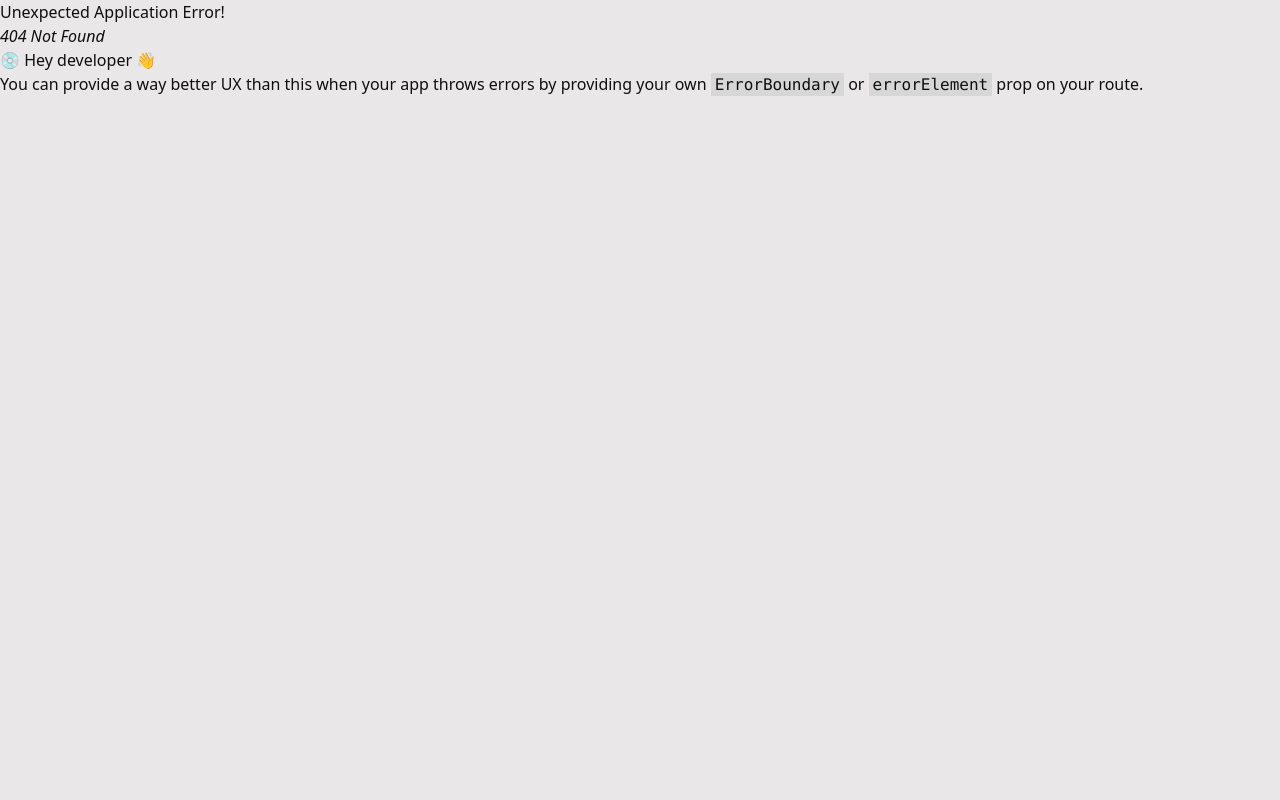
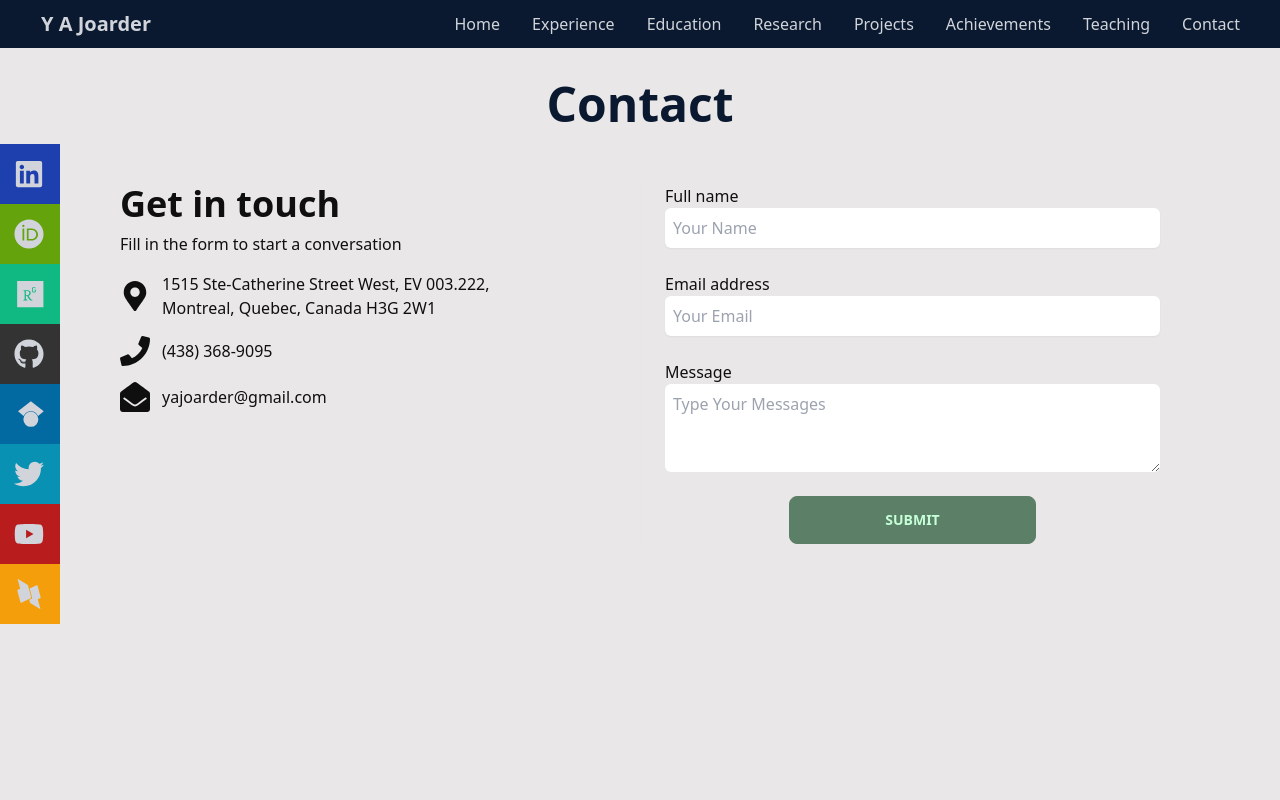
Before and after one commit to khalidhasansuhas/joarder-portfolio, a React (Create React App) app: page /contact in a window 1280 px wide. Before the commit this address had no page. Shown: the top 800 px of the page. Built offline with nearby package versions, Linux system fonts and the light colour scheme.

Commit message:
Contact  added

```diff
--- a/src/Routes/Routes.js
+++ b/src/Routes/Routes.js
@@ -1,5 +1,6 @@
 import { createBrowserRouter } from "react-router-dom";
 import Achievements from "../components/Achievements";
+import Contact from "../components/Contact";
 import Education from "../components/Education";
 import Experience from "../components/Experience";
 import Home from "../components/Home";
@@ -40,6 +41,10 @@ const router = createBrowserRouter([
                 path: '/teaching',
                 element: <Teaching></Teaching>
             },
+            {
+                path: '/contact',
+                element: <Contact></Contact>
+            },
 
         ]
     }
--- /dev/null
+++ b/src/components/Contact.jsx
@@ -0,0 +1,51 @@
+import React from 'react';
+import { FaEnvelopeOpen, FaMapMarkerAlt, FaPhone } from 'react-icons/fa';
+
+const Contact = () => {
+    return (
+        <div className='sm:h-screen'>
+            <h1 className='text-center text-5xl font-bold  pt-20  text-[#0a192f] '>Contact</h1>
+            <section className="py-6 dark:bg-gray-800 dark:text-gray-50 mt-8">
+                <div className="grid max-w-6xl grid-cols-1 px-6 mx-auto lg:px-8 md:grid-cols-2 md:divide-x">
+                    <div className="py-6 md:py-0 md:px-6">
+                        <h1 className="text-4xl font-bold">Get in touch</h1>
+                        <p className="pt-2 pb-4">Fill in the form to start a conversation</p>
+                        <div className="space-y-4">
+                            <p className="flex items-center">
+                                <FaMapMarkerAlt className='inline-block text-3xl mr-3'></FaMapMarkerAlt>
+                                <span>1515 Ste-Catherine Street West, EV 003.222,<br /> Montreal, Quebec, Canada H3G 2W1</span>
+                            </p>
+                            <p className="flex items-center">
+                                <FaPhone className='inline-block text-3xl mr-3'></FaPhone>
+                                <span>(438) 368-9095</span>
+                            </p>
+                            <p className="flex items-center">
+                                <FaEnvelopeOpen className='inline-block text-3xl mr-3'></FaEnvelopeOpen>
+                                <span>yajoarder@gmail.com</span>
+                            </p>
+                        </div>
+                    </div>
+                    <form novalidate="" className="flex flex-col py-6 space-y-6 md:py-0 md:px-6 ng-untouched ng-pristine ng-valid">
+                        <label className="block">
+                            <span className="mb-1">Full name</span>
+                            <input name='name' type="text" placeholder="Your Name" className="block w-full p-2 rounded-md shadow-sm focus:ring focus:ring-opacity-75 focus:ring-violet-400 dark:bg-gray-800" />
+                        </label>
+                        <label className="block">
+                            <span className="mb-1">Email address</span>
+                            <input name='email' type="email" placeholder="Your Email" className="block w-full p-2 rounded-md shadow-sm focus:ring focus:ring-opacity-75 focus:ring-violet-400 dark:bg-gray-800"data-temp-mail-org="0" />
+                        </label>
+                        <label className="block">
+                            <span className="mb-1">Message</span>
+                            <textarea name='message' rows="3" placeholder='Type Your Messages' className="block w-full p-2 rounded-md focus:ring focus:ring-opacity-75 focus:ring-violet-400 dark:bg-gray-800"></textarea>
+                        </label>
+                        <div className='w-full flex justify-center'>
+                        <button type="button" className="btn btn-primary w-1/2 ">Submit</button>
+                        </div>
+                    </form>
+                </div>
+            </section>
+        </div>
+    );
+};
+
+export default Contact;
```
Also changed, not shown: src/components/Research.jsx (added).
